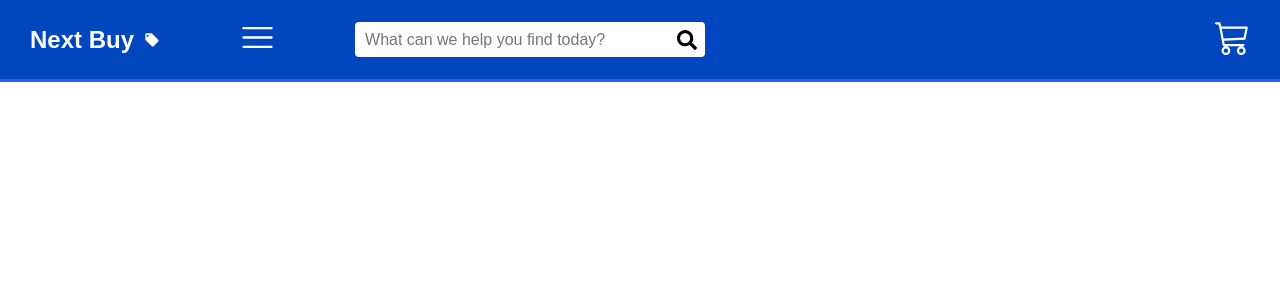
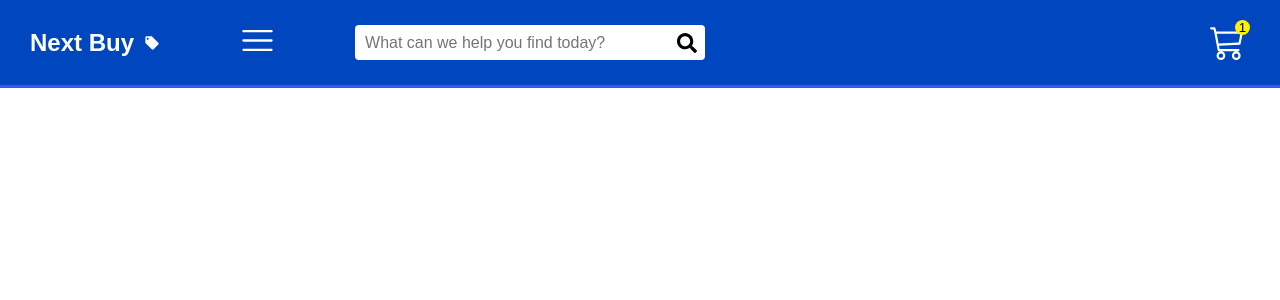
Before and after one commit to eijilucas/ecommerce-app, a React (Create React App) app: page / in a window 1280 px wide. Shown: the top 300 px of the page. Built offline with nearby package versions, Linux system fonts and the light colour scheme; a web font is replaced by a local one.

Commit message:
feat: cart button

```diff
--- /dev/null
+++ b/src/components/CartButton/cart-button.jsx
@@ -0,0 +1,11 @@
+import "./cart-button.scss";
+import { BsCart3 } from "react-icons/bs";
+
+export default function CartButton() {
+  return (
+    <button className="cart_btn">
+      <BsCart3 size={35} stroke="2" />
+      <span className="cart_status">1</span>
+    </button>
+  );
+}
--- /dev/null
+++ b/src/components/CartButton/cart-button.scss
@@ -0,0 +1,25 @@
+.cart_btn {
+    display: flex;
+    align-items: center;
+    justify-content: center;
+    padding:5px;
+    color: var(--base-color);
+    background: none;
+    border: none;
+    cursor: pointer;
+    position: relative;
+}
+
+.cart_status {
+    position: absolute;
+    width: 15px;
+    height: 15px;
+    top: 0;
+    right: 0;
+    background: var(--color-yellow);
+    color: var(--color-black);
+    border-radius: 15px;
+    display: flex;
+    justify-content: center;
+    align-items: center;
+}
--- a/src/components/Header/header.jsx
+++ b/src/components/Header/header.jsx
@@ -1,8 +1,8 @@
 import "./header.scss"
 import { MdLocalOffer } from "react-icons/md";
-import { BsCart3 } from "react-icons/bs";
 import { RxHamburgerMenu } from "react-icons/rx";
 import SearchBar from "../SearchBar/search-bar";
+import CartButton from "../CartButton/cart-button";
 
 export default function Header() {
 
@@ -24,9 +24,7 @@ export default function Header() {
             </div>
 
             <div className="header_right">
-                <div className="cart">
-                    <BsCart3 size={35} stroke="2"/>
-                </div>
+                <CartButton/>
             </div>
         </section>
     )
--- a/src/index.scss
+++ b/src/index.scss
@@ -11,4 +11,6 @@
     --bg-header-color: #0046be;
     --base-color: #fff;
     --color-light-blue: #2b5df5;
+    --color-yellow: #fff200;
+    --color-black: #000;
 }
```
